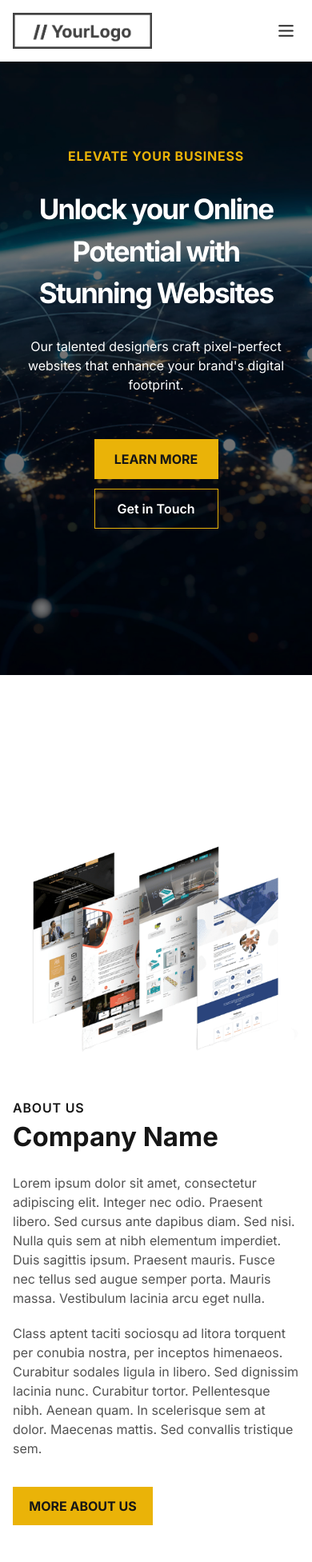
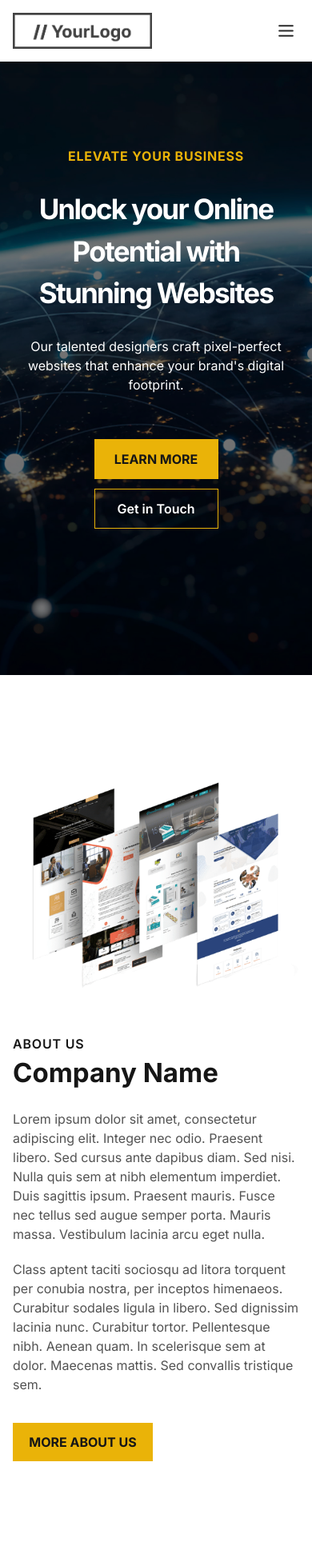
Before and after one commit to dna-projects/web-design-template, a Next.js app: page / in a window 390 px wide. Shown: the top 1953 px of the page at 80% size. Built offline with nearby package versions, Linux system fonts and the light colour scheme.

Commit message:
Reduce padding between components for mobile layout.

```diff
--- a/app/page.tsx
+++ b/app/page.tsx
@@ -26,7 +26,7 @@ export default function Home() {
 
 
           {/* Landing container */}
-          <div className='landing-image flex flex-col justify-center relative h-screen min-h-[700px]'>
+          <div className='landing-image flex flex-col justify-center relative h-screen min-h-[700px] mb-16 lg:mb-0'>
             <div className='flex justify-center absolute bg-black opacity-55 w-full h-full'></div>
 
             {/* Content */}
@@ -51,7 +51,7 @@ export default function Home() {
 
 
           {/* Rest of content container - first half */}
-          <div className='flex flex-col self-center gap-52 px-4 py-52 max-w-screen-2xl'>
+          <div className='flex flex-col self-center gap-32 px-4 py-16 max-w-screen-2xl lg:gap-52 lg:py-52'>
 
             {/* About section */}
             <div className='flex flex-col justify-between mx-auto gap-12 lg:flex-row 2xl:px-0'>
@@ -108,7 +108,7 @@ export default function Home() {
           {/* <div className='flex flex-col self-center text-center w-screen bg-gradient-to-r px-4 pt-40 pb-36 from-[#F4FAFF] via-[#E5E8F2] to-[#EFE5F2] md:px-10'> */}
           {/* <div className='flex flex-col self-center text-center w-screen bg-gradient-to-r px-4 pt-40 pb-36 from-[#F4FAFF] via-[#E4EAF5] to-[#D0D7EF] md:px-10'> */}
           {/* <div className='flex flex-col self-center text-center w-screen bg-gradient-to-r px-4 pt-40 pb-36 from-[#F1F8FF] via-[#DBE7F4] to-[#8B9AB9] md:px-10'> */}
-          <div className='flex flex-col self-center text-center w-screen bg-gradient-to-r px-4 pt-40 pb-36 from-[#F9FDFF] via-[#BCD6E4] to-[#6B7E8F] md:px-10'>
+          <div className='flex flex-col self-center text-center w-screen bg-gradient-to-r px-4 pt-16 pb-16 lg:pt-40 lg:pb-36 from-[#F9FDFF] via-[#BCD6E4] to-[#6B7E8F] md:px-10'>
             <div className='font-semibold tracking-wider'>OUR PORTFOLIO</div>
             <div className='self-center text-[33px] font-bold mt-2 mb-20 max-w-[400px] leading-tight xl:text-[45px] xl:max-w-[500px]'>Innovative Solutions in Every Project</div>
             <Carousel images={images} />
```
